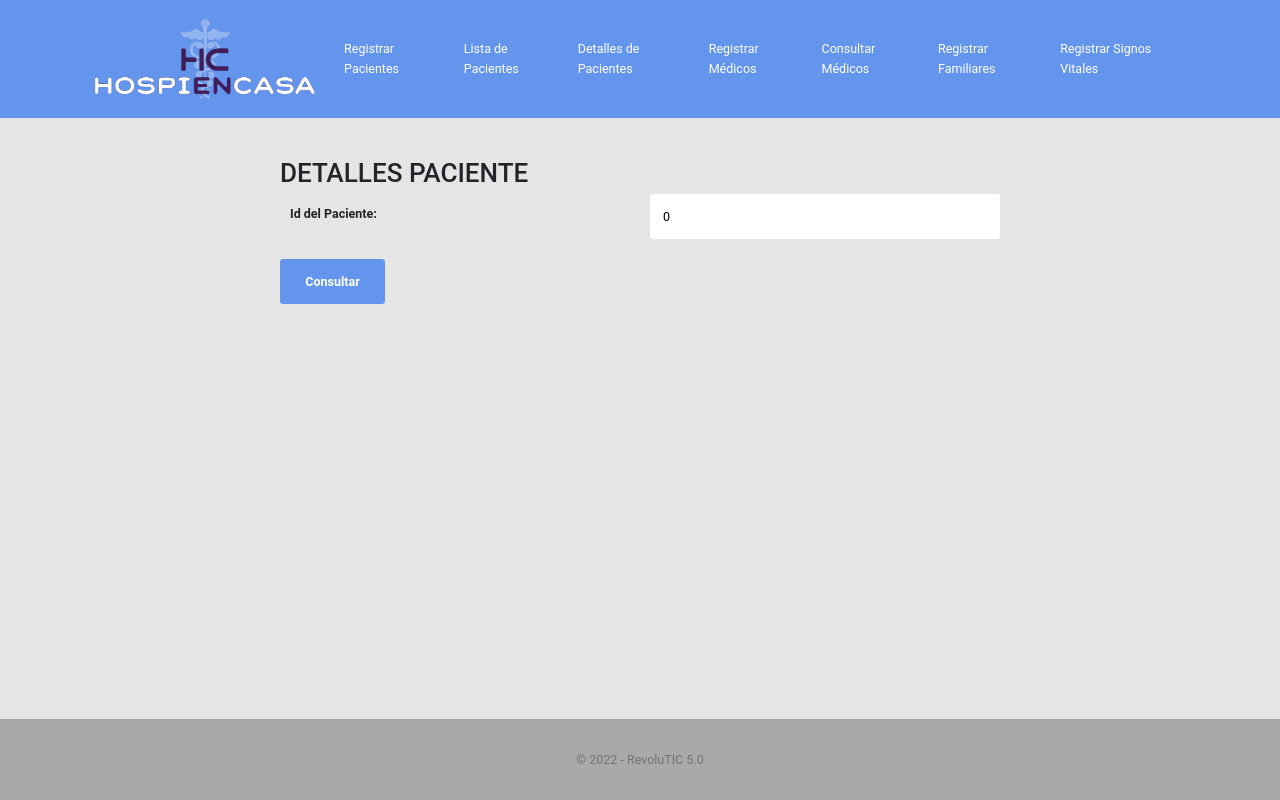
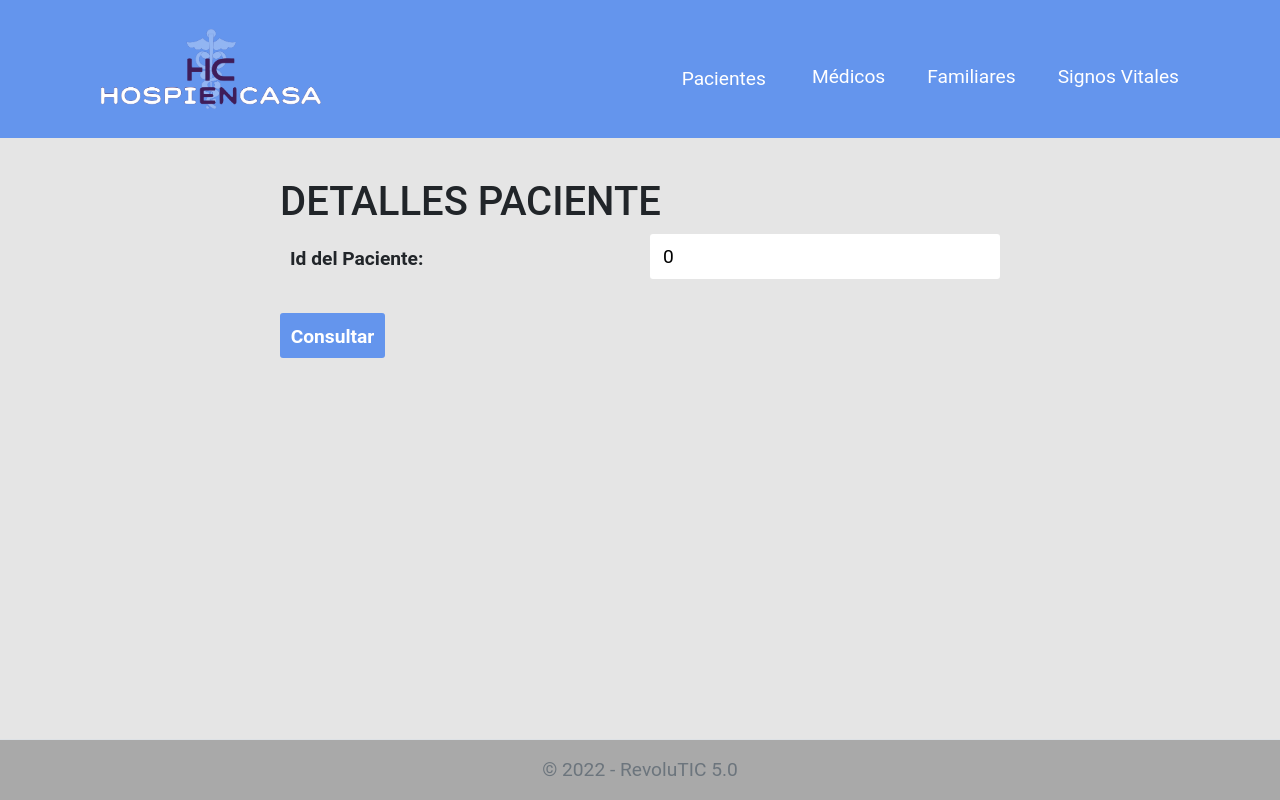
Before and after one commit to alexvl06/HospiEnCasa, an ASP.NET Core app: page /Formularios/DetailPacientes?id=1 in a window 1280 px wide. Run offline with ASP.NET Core 8, Linux system fonts and the light colour scheme; the project's own start-up code is not run, and a stand-in starts its controllers and pages.

Commit message:
Agregado nuevo menú. Tables hor.

```diff
--- a/HospiEnCasa.App/HospiEnCasa.App.Frontend/Pages/Formularios/RegFamiliares.cshtml
+++ b/HospiEnCasa.App/HospiEnCasa.App.Frontend/Pages/Formularios/RegFamiliares.cshtml
@@ -43,8 +43,9 @@
         </div>
 
          <!--Grupo: genero -->
-         <label for="Genero" class="formulario__label">Género</label>
+
          <div class="formulario__grupo-input">
+            <label for="Genero" class="formulario__label">Género</label>
             <label for="Masculino">Masculino</label>
             <input type="radio" id="Masculino" asp-for = "familiarDesignado.Genero" value="masculino" >
             <label for="Femenino">Femenino</label>
--- a/HospiEnCasa.App/HospiEnCasa.App.Frontend/Pages/Index.cshtml
+++ b/HospiEnCasa.App/HospiEnCasa.App.Frontend/Pages/Index.cshtml
@@ -5,6 +5,7 @@
 }
 
 <div class="text-center">
-    <h1 class="display-4">Bienvenido a HospiEnCasa</h1>
+    <h1 class="display-3" style="color: white;
+    text-shadow: 8px 5px 6px black;">Bienvenido a HospiEnCasa</h1>
 
 </div>
--- a/HospiEnCasa.App/HospiEnCasa.App.Frontend/Pages/Shared/_Layout.cshtml
+++ b/HospiEnCasa.App/HospiEnCasa.App.Frontend/Pages/Shared/_Layout.cshtml
@@ -9,16 +9,6 @@
     <link rel="stylesheet" href="~/css/site.css" />
 
     <style>
-        * {
-            box-sizing: border-box;
-            padding: 0%;
-            margin: 0%;
-        }
-
-        html {
-            font-size: 65.2%;
-        }
-
 body {
         background-image: url("img/Registro.jpg");
         background-size: cover;
@@ -26,51 +16,89 @@
         font-size: 1.2rem;
         font-family: sans-serif;
         line-height: 1.6em;
+        text-decoration: none;
+    }
+    .footer {
+        background: darkgray;
+        padding: 0rem 0;
+        text-align: center;
+        margin-top: 9rem;
+        margin-left: 0px;
+
     }
 
     header {
-            background-color: cornflowerblue !important;
+        background-color: cornflowerblue !important
     }
 
     img {
         margin: 1rem;
     }
 
-        .logo-nav-container {
-            display: flex;
-            justify-content: space-between;
-            align-items: center;
-            margin: 0 auto;
-        }
-
-        .navigation ul {
-            margin: 0;
-            padding: 0;
-            list-style: none;
-        }
-
-        .navigation ul li {
-            display: inline-block;
-            margin: 3px;
-        }
-
-        .navigation ul li a {
-            transition: all 0.4s linear;
-            border-radius: 5px;
-            color: white !important;
+    header nav ul li span {
+        margin-right: 10px;
 
     }
 
-        .navigation ul li a:hover {
-            background: darkgray;
-            color: black !important;
+    .nav2 {
+        margin-top: 20px;
+        position: relative;
     }
 
-        .footer {
-            background: darkgray;
-            padding: 1rem 0;
-            text-align: center;
-            margin-top: 9rem;
+    nav ul {
+        list-style: none;
+        padding: 0;
+        margin: 0;
+        overflow: hidden;
+    }
+
+    nav>ul>li {
+        float: left;
+    }
+
+    nav ul li a{
+        text-decoration: none;
+        color: #fff;
+        display: block;
+        padding: 10px 20px;
+    }
+
+    nav ul li a:hover {
+        background: #3669a3;
+        cursor: pointer;
+    }
+
+    nav>ul>li:hover div {
+        display: table;
+    }
+
+    /*Submenu*/
+    nav ul li div {
+        width: 500px;
+        position: absolute;
+        left: 0;
+        background: #ccc;
+        box-sizing: border-box;
+        display: none;
+    }
+
+    nav ul li div ul {
+        width: 20%;
+        display: table-cell;
+        border-right: 1px solid rgba(255, 255, 255, .5);
+        box-sizing: border-box;
+    }
+
+    nav ul li div ul:last-child {
+        border: none;
+    }
+
+    nav ul li div ul li a {
+        color: #000;
+    }
+
+    nav ul li div ul li a:hover {
+        color: #fff;
     }
     </style>
 </head>
@@ -82,38 +110,43 @@
         <nav class="navbar navbar-expand-lg navbar-light">
             <div class="container">
                 <a class="navbar-brand" asp-page="/Index"><img src="../img/HC.png" alt="Logo" height="80px"></a>
-                <button class="navbar-toggler" type="button" data-bs-toggle="collapse"
-                    data-bs-target="#navbarSupportedContent" aria-controls="navbarSupportedContent"
-                    aria-expanded="false" aria-label="Toggle navigation">
-                    <span class="navbar-toggler-icon"></span>
-                </button>
-                <div class="navigation collapse navbar-collapse" id="navbarSupportedContent">
-                    <ul class="navbar-nav ms-auto mb-2 mb-lg-0">
-                        <li class="nav-item">
-                            <a class="nav-link" asp-page="/Formularios/RegPacientes">Registrar Pacientes</a>
-                        </li>
-                        <li class="nav-item">
-                            <a class="nav-link" asp-page="/Formularios/ListPacientes">Lista de Pacientes</a>
-                        </li>
-                        <li class="nav-item">
-                            <a class="nav-link" asp-page="/Formularios/DetailPacientes">Detalles de
-                                Pacientes</a>
-                        </li>
-                        <li class="nav-item">
-                            <a class="nav-link" asp-page="/Formularios/RegMedicos">Registrar Médicos</a>
-                        </li>
-                        <li class="nav-item">
-                            <a class="nav-link" asp-page="/Formularios/ListMedicos">Consultar Médicos</a>
-                        </li>
-                        <li class="nav-item">
-                            <a class="nav-link" asp-page="/Formularios/RegFamiliares">Registrar Familiares</a>
-                        </li>
-                         <li class="nav-item">
-                            <a class="nav-link" asp-page="/Formularios/RegSignosVitales">Registrar Signos Vitales</a>
-                        </li>
-
+                <nav class="nav2">
+                    <ul style="color:white">
+                        <li>
+                            <a><span class=""></span>Pacientes</a>
+                            <div>
+                                <ul>
+                                    <li><a class="nav-link" asp-page="/Formularios/RegPacientes">Nuevo Paciente</a></li>
+                                    <li><a class="nav-link" asp-page="/Formularios/ListPacientes">Lista de Paciente</a></li>
+                                    <li><a class="nav-link" asp-page="/Formularios/DetailPacientes">Detalles de Paciente</a></li>
                                 </ul>
                             </div>
+                        </li>
+                        <li><a class="nav-link"><span class=""></span>Médicos</a>
+                        <div>
+                            <ul>
+                                <li><a class="nav-link" asp-page="/Formularios/RegMedicos">Nuevo Médico</a></li>
+                                <li><a class="nav-link" asp-page="/Formularios/ListMedicos">Lista de Médicos</a></li>
+                            </ul>
+                        </div>
+                    </li>
+                    <li><a class="nav-link"><span class=""></span>Familiares</a>
+                        <div>
+                            <ul>
+                                <li><a class="nav-link" asp-page="/Formularios/RegFamiliares">Nuevo Familiar</a></li>
+                                </li>
+                            </ul>
+                        </div>
+                    </li>
+                    <li><a class="nav-link"><span class=""></span>Signos Vitales</a>
+                        <div>
+                            <ul>
+                                <li><a class="nav-link" asp-page="/Formularios/RegSignosVitales">Registrar Signos Vitales</a></li>
+                            </ul>
+                        </div>
+                    </li>
+                    </ul>
+                </nav>
             </div>
         </nav>
 
--- a/HospiEnCasa.App/HospiEnCasa.App.Frontend/wwwroot/css/formStyle.css
+++ b/HospiEnCasa.App/HospiEnCasa.App.Frontend/wwwroot/css/formStyle.css
@@ -29,7 +29,7 @@ table{
 
   td{
     border: 1px solid black;
-    padding: 20px;
+    padding: 20px 0 20px 0;
     background: white;
   }
 
@@ -61,7 +61,7 @@ table{
 	border-radius: 3px;
 	height: 45px;
 	line-height: 45px;
-	padding: 0 40px 0 10px;
+	padding: 0 0 0 10px;
 	transition: .3s ease all;
 }
 
```
Also changed, not shown: HospiEnCasa.App/HospiEnCasa.App.Frontend/Pages/Formularios/DetailPacientes.cshtml (+17 -24 lines), HospiEnCasa.App/HospiEnCasa.App.Frontend/wwwroot/css/main.css (deleted, +0 -72 lines), 10 other files. Lines whose indentation alone changed are shown as unchanged.
